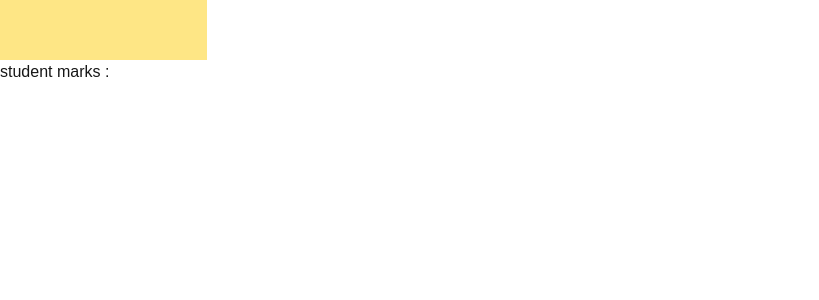
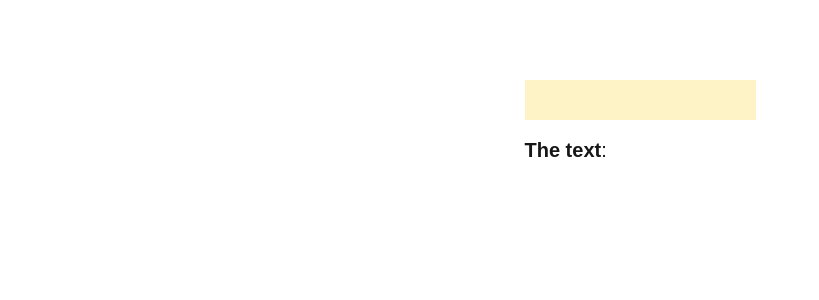
Before and after one commit to redlybastian/review_from, a Next.js app: page / in a window 1280 px wide. Shown: the top 300 px of the page, without its empty margins (0-819 px from the left). Built offline with nearby package versions, Linux system fonts and the light colour scheme.

Commit message:
learning to user input same time using state

```diff
--- a/src/app/components/marks.tsx
+++ b/src/app/components/marks.tsx
@@ -1,12 +1,50 @@
 "use client"
 import { useState } from "react"
 
-export default function StudentMarks(){
-    const [userInput, setUserInput] = useState('')
-    return(
-        <div>
-            <input className="pt-9 bg-amber-200 text-black" type="text"  value={userInput}  onChange={(e)=>setUserInput(e.target.value)}/>
-            <p> student marks : {userInput}</p>
-        </div>
+export default function StudentMarks() {
+    // const [userInput,setUserInput] =useState('')
+    // const [userFeedBack,setUserFeedBack] = useState('')
+
+    // const handleSubmit = (e:React.FormEvent)=>{
+    //     e.preventDefault()
+    //     if(userInput.trim()=== '') return;
+    //     setUserFeedBack(`Thanks ${userInput}`)
+    //     setUserInput('')
+
+
+    // }
+    const [userInput,setUserInput] = useState('')
+
+    const hadleChange = (e:React.ChangeEvent<HTMLInputElement>)=>{
+        setUserInput(e.target.value)
+    }
+
+
+    return (
+     <div className="flex flex-col gap-3 md:flex-row md:justify-center mt-10">
+           {/* <form onSubmit={handleSubmit}>
+            <input type="text" onChange={(e)=>setUserInput(e.target.value)} value={userInput} placeholder="Enter Review" className="p-2 bg-amber-200 text-black border border-amber-400 rounded"  />
+            <button type="submit" className="bg-blue-600 m-5 text-white py-2 px-4 rounded hover:bg-blue-700">Submit</button>
+
+           </form>
+
+          {
+            userFeedBack && (
+                <div>
+                    {userFeedBack}
+                </div>
+            )
+          } */}
+
+            <div className="p-10">
+                <input type="text" value={userInput} onChange={hadleChange} className="py-2 px-3 bg-amber-100" />
+
+                <p className="text-xl mt-4"><strong>The text</strong>: {userInput}</p>
+
+            </div>
+
+
+
+     </div>
     )
 }
```
Also changed, not shown: src/app/components/cookieConter.tsx (+51 -0 lines).
